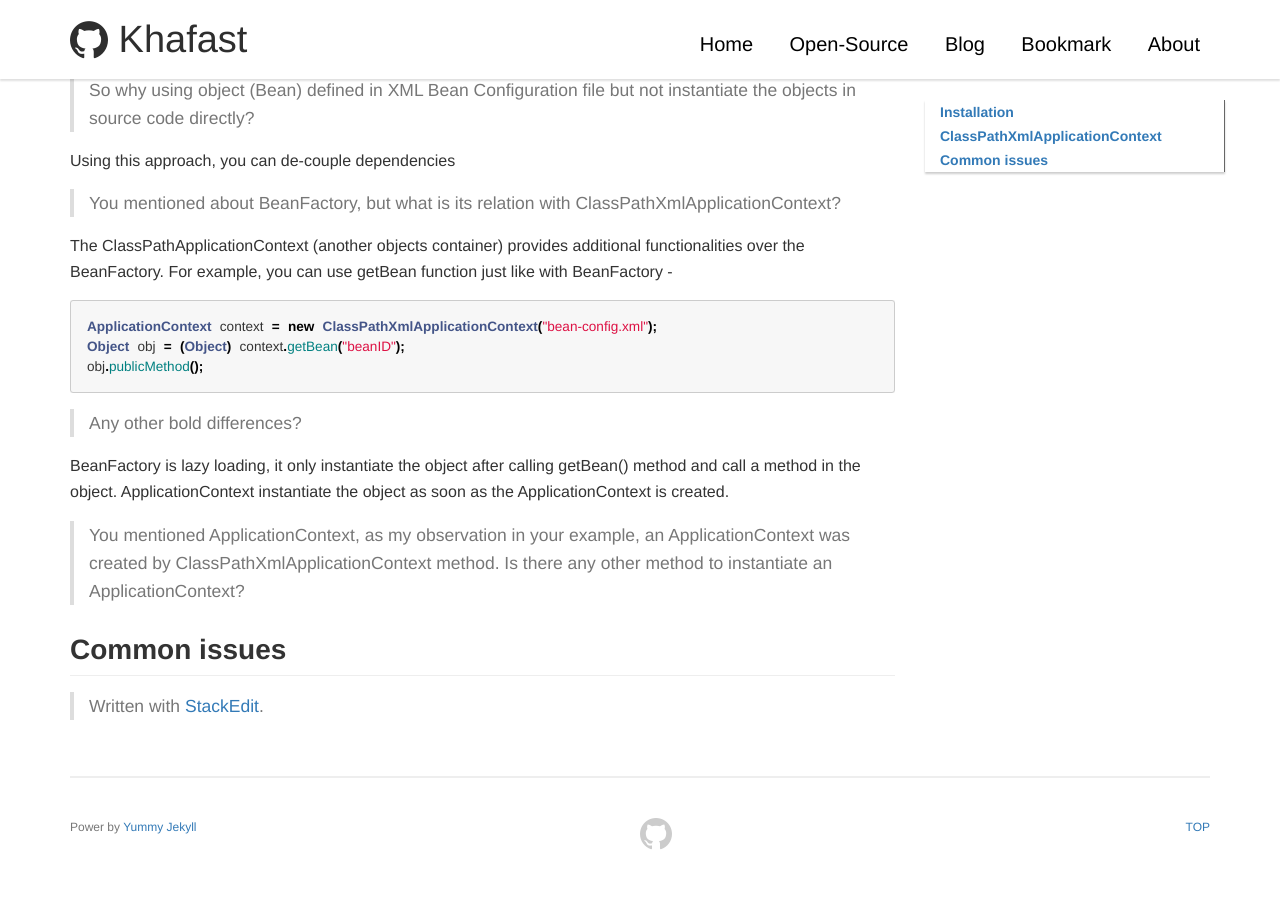
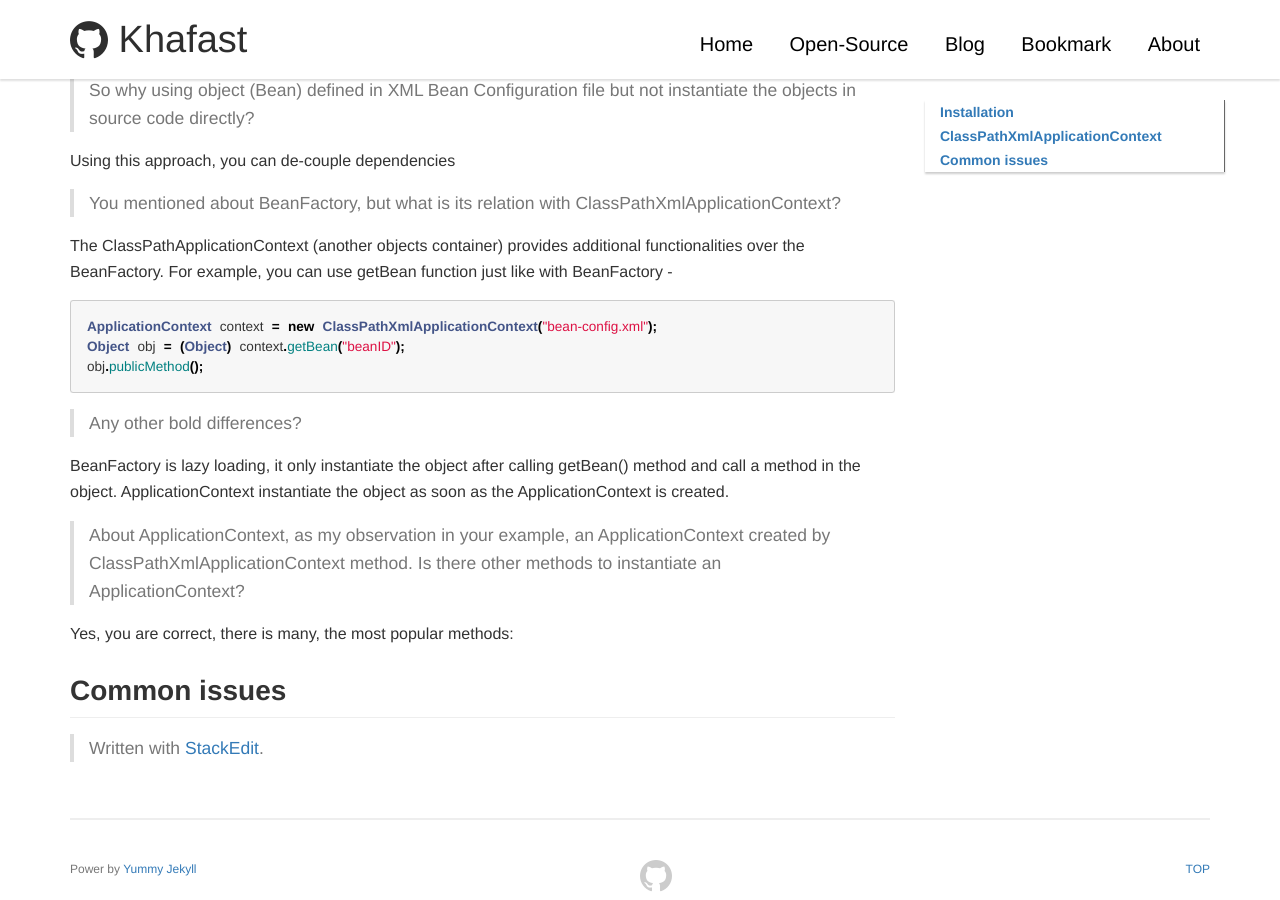
Before and after one commit to khafast/khafast.github.io, a Jekyll site: the page built from _posts/2018/2018-12-22-Overview-Java-Spring-MVC.md, in a window 1280 px wide and 900 px high, scrolled down 836 px. Built offline with Jekyll 4.4.1, drawn with Linux system fonts in a browser that asks for light colours; our own code applies the rules of GitHub Pages for plain Markdown files; comment, search, counter and statistics services are not loaded; before the commit the page ends 1694 px from its top, so only the background shows below that.

Commit message:
_posts/2018/2018-12-22-Overview-Java-Spring-MVC.md updated from https://stackedit.io/

```diff
--- a/_posts/2018/2018-12-22-Overview-Java-Spring-MVC.md
+++ b/_posts/2018/2018-12-22-Overview-Java-Spring-MVC.md
@@ -30,12 +30,16 @@ obj.publicMethod();
 BeanFactory is lazy loading, it only instantiate the object after calling getBean() method and call a method in the object.
 ApplicationContext instantiate the object as soon as the ApplicationContext is created.
 
-> You mentioned ApplicationContext, as my observation in your example, an ApplicationContext was created by ClassPathXmlApplicationContext method. Is there any other method to instantiate an ApplicationContext?
+> About ApplicationContext, as my observation in your example, an ApplicationContext created by ClassPathXmlApplicationContext method.
+> Is there other methods to instantiate an ApplicationContext?
+
+Yes, you are correct, there is many, the most popular methods:
+
 
 ## Common issues
 
 > Written with [StackEdit](https://stackedit.io/).
 <!--stackedit_data:
-eyJoaXN0b3J5IjpbMTkyMjYyNTM1NSwtMTg2NTAzMTY0NCwtMT
-E5NjcxNDczNiwtODYwNTcwMDg3LDE0Njk3Mjc5MDhdfQ==
+eyJoaXN0b3J5IjpbNTkwMDU2NDUwLC0xODY1MDMxNjQ0LC0xMT
+k2NzE0NzM2LC04NjA1NzAwODcsMTQ2OTcyNzkwOF19
 -->
```
